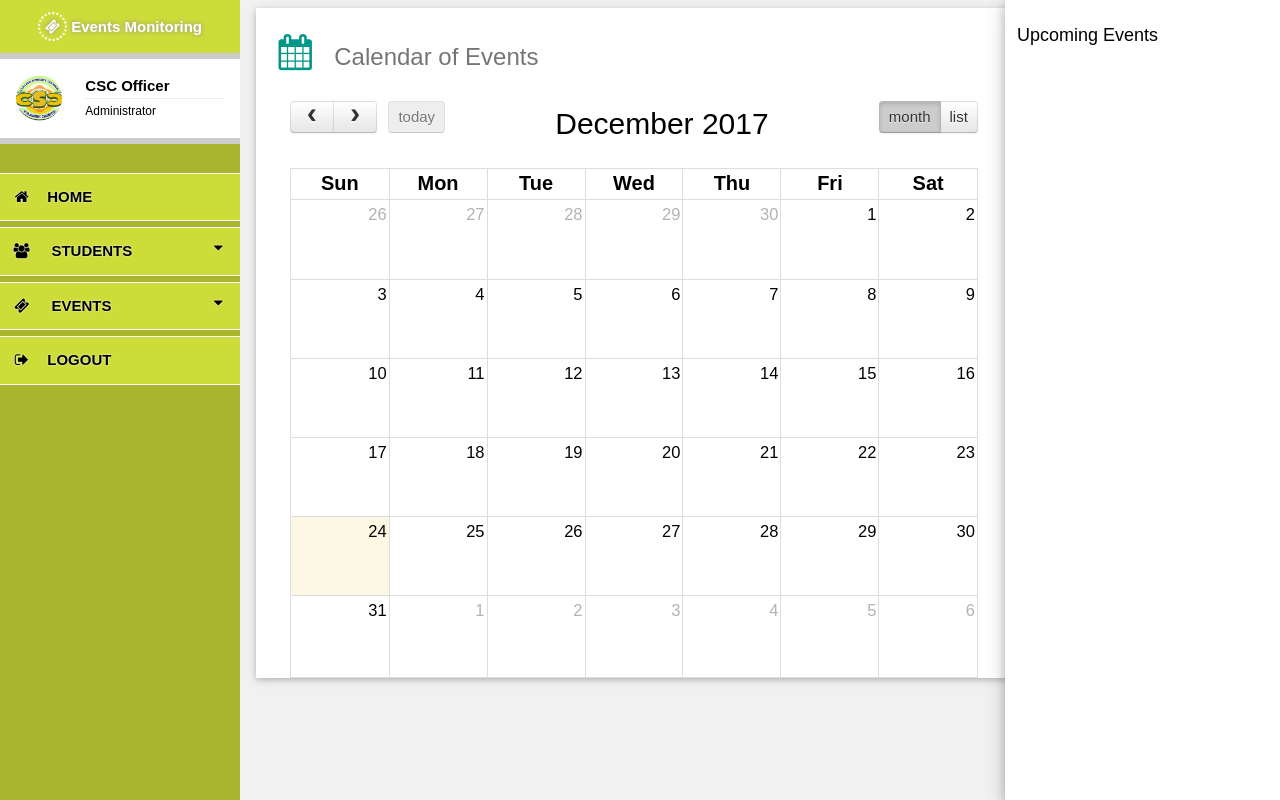
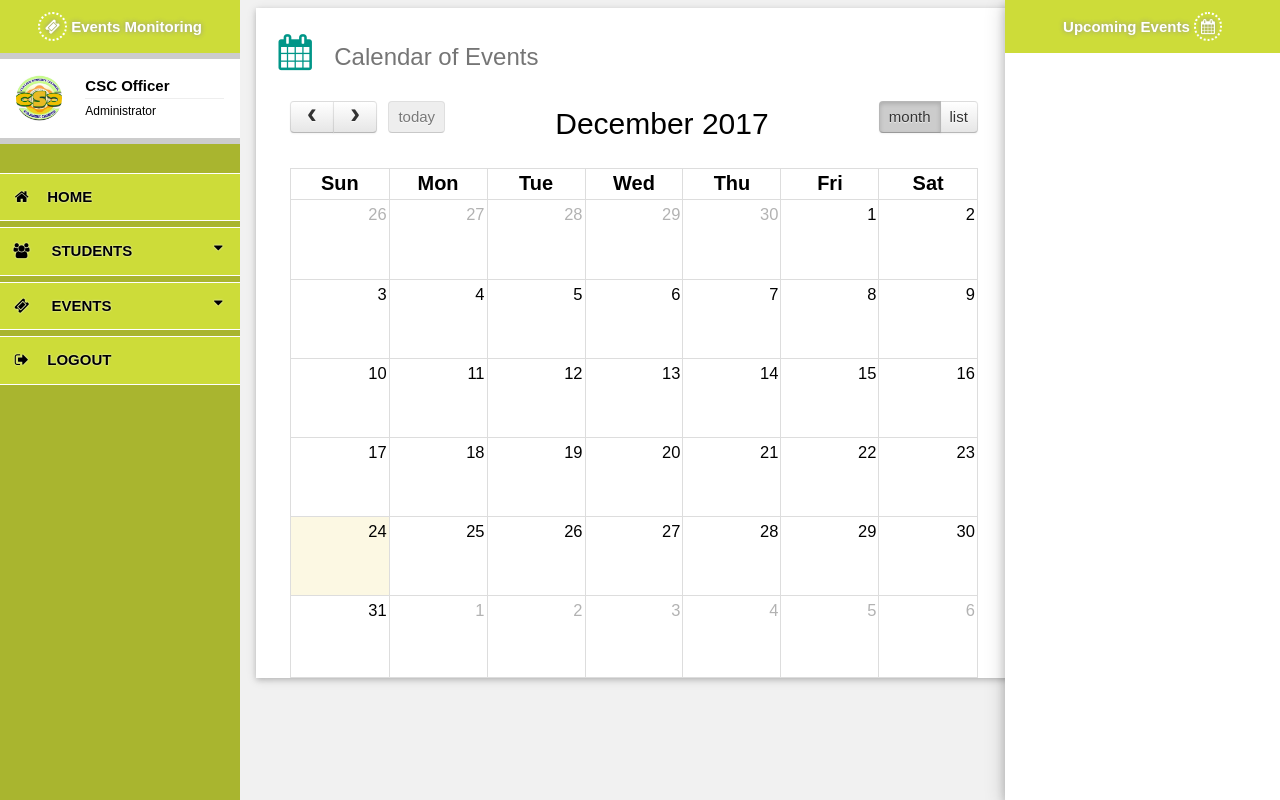
Before and after one commit to markgenisis/multiple-events, a PHP site: page /admin/index.php in a window 1280 px wide. Run offline with PHP 8.4, Linux system fonts and the light colour scheme; a user stored in the database is signed in; lists and menus that the app fills with data are empty; some web fonts are replaced.

Commit message:
design for right nav

```diff
--- a/admin/index.php
+++ b/admin/index.php
@@ -97,7 +97,9 @@ html,body,h1,h2,h3,h4,h5 {font-family: "Raleway", sans-serif}
 </nav>
 
 <nav class="w3-sidebar w3-bar-block w3-col m3 w3-hide-small w3-hide-medium w3-card-4" style="max-width:275px;right:0">
-  <h5 class="w3-bar-item">Upcoming Events</h5>
+  <div class="w3-hide-small w3-bar-item w3-lime w3-text-white" style="text-align:center;font-weight:bold;text-shadow:0px 0px 5px #909090;">
+		<a href="../admin/" style="text-decoration:none;">Upcoming Events <i class="fa fa-calendar" style="border:2px dotted #fff;padding:5px;border-radius:50px;" aria-hidden="true"></i> </a>
+	</div>
 </nav>
 <!-- Overlay effect when opening sidebar on small screens -->
 <div class="w3-overlay w3-hide-large w3-animate-opacity" onclick="w3_close()" style="cursor:pointer" title="close side menu" id="myOverlay"></div>
```
